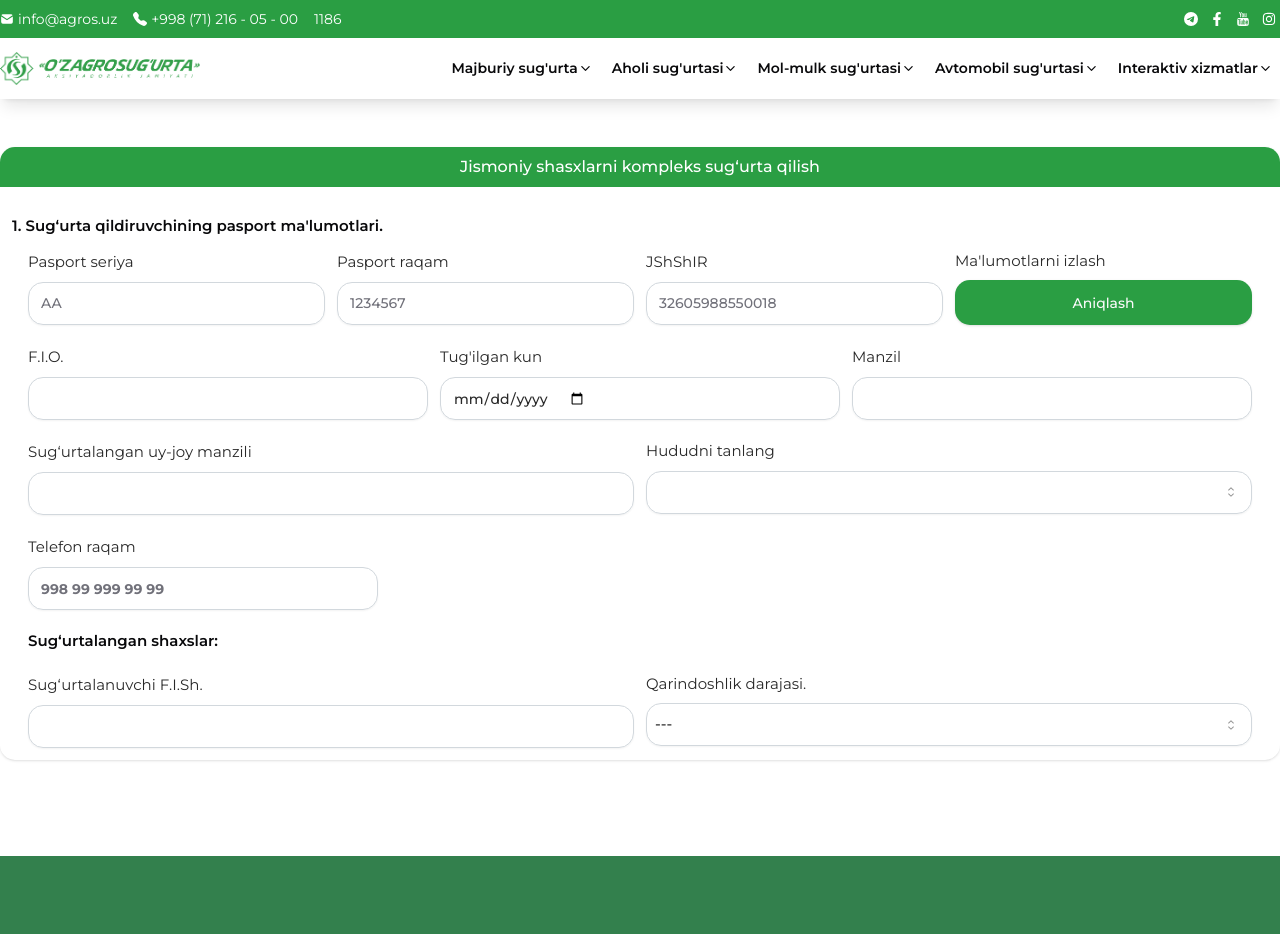
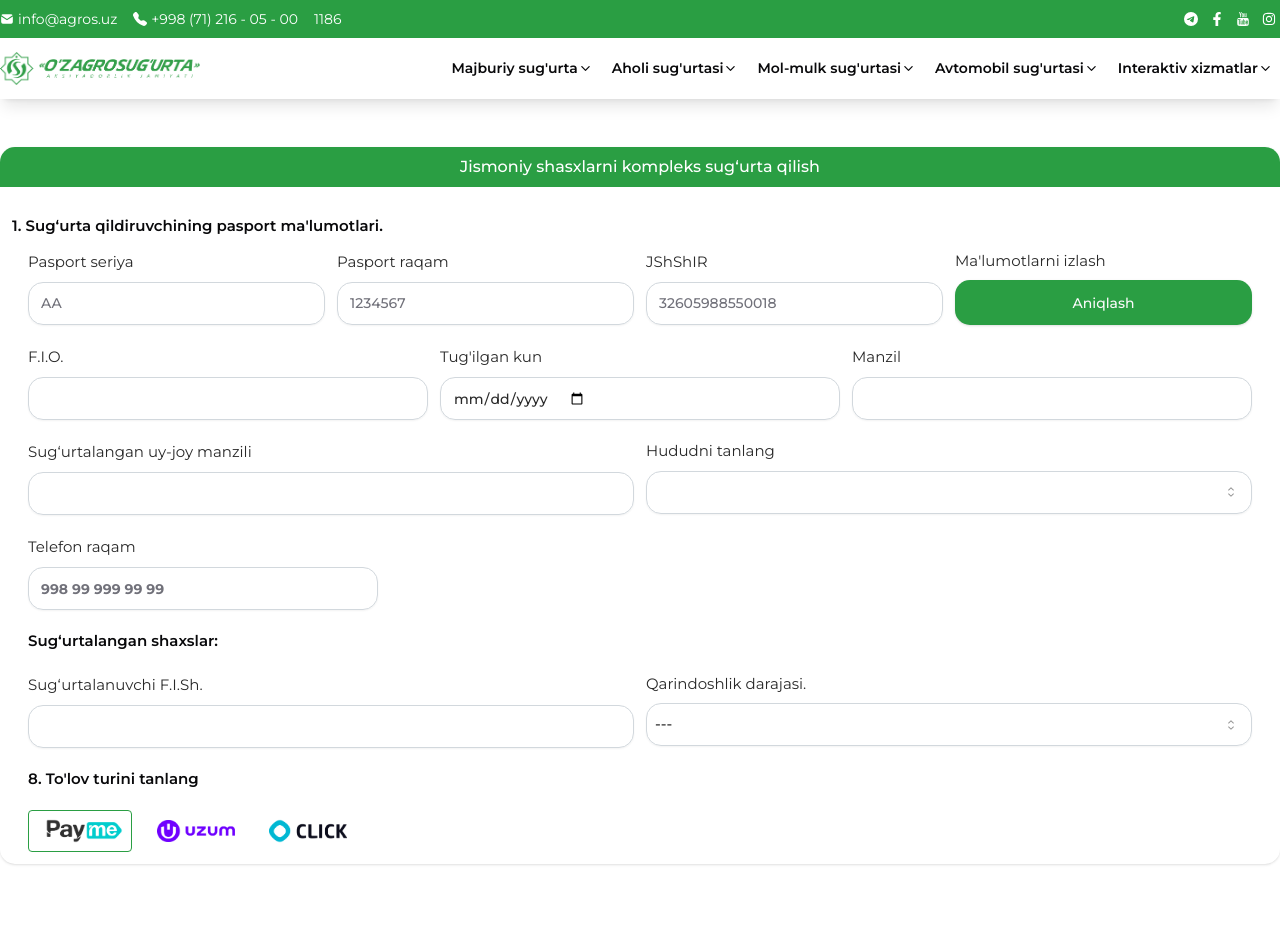
Before and after one commit to developerdiyorbek/agros-clone, a Next.js app: page /complex_accident_create in a window 1280 px wide. Shown: the top 934 px of the page. Built offline with nearby package versions, Linux system fonts and the light colour scheme.

Commit message:
finished

```diff
--- a/app/complex_accident_create/page.tsx
+++ b/app/complex_accident_create/page.tsx
@@ -10,6 +10,8 @@ import {
   FormLabel,
 } from "@/components/ui/form";
 import { Input } from "@/components/ui/input";
+import { Label } from "@/components/ui/label";
+import { RadioGroup, RadioGroupItem } from "@/components/ui/radio-group";
 import {
   Select,
   SelectContent,
@@ -20,6 +22,7 @@ import {
 import { regions, relationships } from "@/constants";
 import { complexAccidentSchema } from "@/lib/validation";
 import { zodResolver } from "@hookform/resolvers/zod";
+import Image from "next/image";
 import { useForm } from "react-hook-form";
 import { z } from "zod";
 
@@ -38,6 +41,7 @@ function Page() {
       qarindoshlikDarajasi: "",
       sugurtaManzil: "",
       telefonRaqam: "",
+      tolovturi: "payme",
     },
   });
 
@@ -304,6 +308,90 @@ function Page() {
                 )}
               />
             </div>
+
+            <h4 className="mb-3 font-semibold  text-[15px]">
+              8. To'lov turini tanlang
+            </h4>
+
+            <FormField
+              control={form.control}
+              name="tolovturi"
+              render={({ field }) => (
+                <FormItem>
+                  <FormControl>
+                    <RadioGroup
+                      value={field.value}
+                      onValueChange={field.onChange}
+                      className="flex items-center gap-2"
+                    >
+                      <div
+                        className={`flex cursor-pointer rounded items-center border-[1px] px-2 py-2 space-x-2 ${
+                          field.value === "payme"
+                            ? "border-[#2A9E43]"
+                            : "border-white"
+                        }`}
+                      >
+                        <RadioGroupItem
+                          value="payme"
+                          className="hidden"
+                          id="payme"
+                        />
+                        <Label htmlFor="payme" className="cursor-pointer">
+                          <Image
+                            src={"/payme.png"}
+                            alt="payme"
+                            width={78}
+                            height={24}
+                          />
+                        </Label>
+                      </div>
+                      <div
+                        className={`flex cursor-pointer rounded items-center border-[1px] px-2 py-2 space-x-2 ${
+                          field.value === "uzum"
+                            ? "border-[#2A9E43]"
+                            : "border-white"
+                        }`}
+                      >
+                        <RadioGroupItem
+                          value="uzum"
+                          className="hidden"
+                          id="uzum"
+                        />
+                        <Label htmlFor="uzum" className="cursor-pointer">
+                          <Image
+                            src={"/uzum.png"}
+                            alt="uzum"
+                            width={78}
+                            height={24}
+                          />
+                        </Label>
+                      </div>
+                      <div
+                        className={`flex cursor-pointer rounded items-center border-[1px] px-2 py-2 space-x-2 ${
+                          field.value === "click"
+                            ? "border-[#2A9E43]"
+                            : "border-white"
+                        }`}
+                      >
+                        <RadioGroupItem
+                          value="click"
+                          className="hidden"
+                          id="click"
+                        />
+                        <Label htmlFor="click" className="cursor-pointer">
+                          <Image
+                            src={"/click.png"}
+                            alt="click"
+                            width={78}
+                            height={24}
+                          />
+                        </Label>
+                      </div>
+                    </RadioGroup>
+                  </FormControl>
+                </FormItem>
+              )}
+            />
           </form>
         </Form>
       </FormWrapper>
--- a/app/family_accident_create/page.tsx
+++ b/app/family_accident_create/page.tsx
@@ -20,32 +20,30 @@ import {
   SelectValue,
 } from "@/components/ui/select";
 import { regions, relationships } from "@/constants";
-import { complexAccidentSchema } from "@/lib/validation";
+import { familyAccidentSchema } from "@/lib/validation";
 import { zodResolver } from "@hookform/resolvers/zod";
 import Image from "next/image";
 import { useForm } from "react-hook-form";
 import { z } from "zod";
 
 function Page() {
-  const form = useForm<z.infer<typeof complexAccidentSchema>>({
-    resolver: zodResolver(complexAccidentSchema),
+  const form = useForm<z.infer<typeof familyAccidentSchema>>({
+    resolver: zodResolver(familyAccidentSchema),
     defaultValues: {
       pasportRaqam: "",
       passportSeriya: "",
       jshshir: "",
       FIO: "",
-      birthday: "",
       manzil: "",
       hudud: "",
       qarindoshFIO: "",
       qarindoshlikDarajasi: "",
-      sugurtaManzil: "",
       telefonRaqam: "",
       tolovturi: "payme",
     },
   });
 
-  function onSubmit(values: z.infer<typeof complexAccidentSchema>) {
+  function onSubmit(values: z.infer<typeof familyAccidentSchema>) {
     console.log(values);
   }
 
@@ -131,7 +129,7 @@ function Page() {
               </div>
             </div>
 
-            <div className="grid grid-cols-1 md:grid-cols-3 gap-3">
+            <div className="grid grid-cols-1 md:grid-cols-2 gap-3">
               <FormField
                 control={form.control}
                 name="FIO"
@@ -143,24 +141,6 @@ function Page() {
                     <FormControl>
                       <Input
                         type="text"
-                        {...field}
-                        className="border-[1px] border-[#d2d8dd] text-[#292929] font-medium rounded-[15px] h-[43px] focus:border-[#2A9E43]"
-                      />
-                    </FormControl>
-                  </FormItem>
-                )}
-              />
-              <FormField
-                control={form.control}
-                name="birthday"
-                render={({ field }) => (
-                  <FormItem>
-                    <FormLabel className="text-[15px] text-[#292929] font-normal">
-                      Tug'ilgan kun
-                    </FormLabel>
-                    <FormControl>
-                      <Input
-                        type="date"
                         {...field}
                         className="border-[1px] border-[#d2d8dd] text-[#292929] font-medium rounded-[15px] h-[43px] focus:border-[#2A9E43]"
                       />
@@ -190,24 +170,6 @@ function Page() {
             <div className="grid grid-cols-1 md:grid-cols-2 gap-3">
               <FormField
                 control={form.control}
-                name="sugurtaManzil"
-                render={({ field }) => (
-                  <FormItem>
-                    <FormLabel className="text-[15px] text-[#292929] font-normal">
-                      Sug‘urtalangan uy-joy manzili
-                    </FormLabel>
-                    <FormControl>
-                      <Input
-                        type="text"
-                        {...field}
-                        className="border-[1px] border-[#d2d8dd] text-[#292929] font-medium rounded-[15px] h-[43px] focus:border-[#2A9E43]"
-                      />
-                    </FormControl>
-                  </FormItem>
-                )}
-              />
-              <FormField
-                control={form.control}
                 name="hudud"
                 render={({ field }) => (
                   <FormItem className="flex flex-col">
@@ -234,13 +196,12 @@ function Page() {
                   </FormItem>
                 )}
               />
-            </div>
 
               <FormField
                 control={form.control}
                 name="telefonRaqam"
                 render={({ field }) => (
-                <FormItem className="md:max-w-[350px]">
+                  <FormItem>
                     <FormLabel className="text-[15px] text-[#292929] font-normal">
                       Telefon raqam
                     </FormLabel>
@@ -255,6 +216,7 @@ function Page() {
                   </FormItem>
                 )}
               />
+            </div>
 
             <h4 className="mb-3 font-semibold text-[15px]">
               Sug‘urtalangan shaxslar:
@@ -310,7 +272,7 @@ function Page() {
             </div>
 
             <h4 className="mb-3 font-semibold  text-[15px]">
-              8. To'lov turini tanlang
+              2. To'lov turini tanlang
             </h4>
 
             <FormField
--- a/lib/validation.ts
+++ b/lib/validation.ts
@@ -8,6 +8,19 @@ export const complexAccidentSchema = z.object({
   birthday: z.string().min(5),
   manzil: z.string().min(3),
   sugurtaManzil: z.string().min(3),
+  hudud: z.string().min(4),
+  telefonRaqam: z.string().min(6),
+  qarindoshlikDarajasi: z.string().min(2),
+  qarindoshFIO: z.string().min(2),
+  tolovturi: z.string().min(1),
+});
+
+export const familyAccidentSchema = z.object({
+  passportSeriya: z.string().min(2).max(2),
+  pasportRaqam: z.string().min(5),
+  jshshir: z.string().min(10),
+  FIO: z.string().min(5),
+  manzil: z.string().min(3),
   hudud: z.string().min(4),
   telefonRaqam: z.string().min(6),
   qarindoshlikDarajasi: z.string().min(2),
```
Lines whose indentation alone changed are shown as unchanged.
